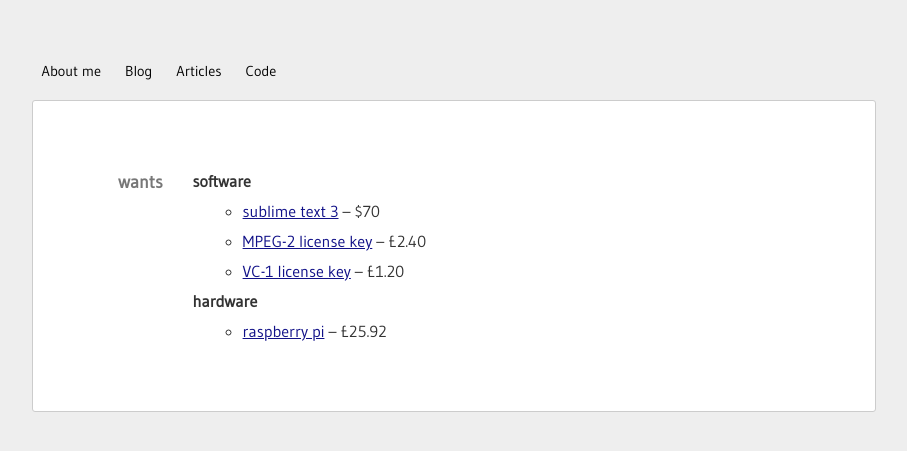
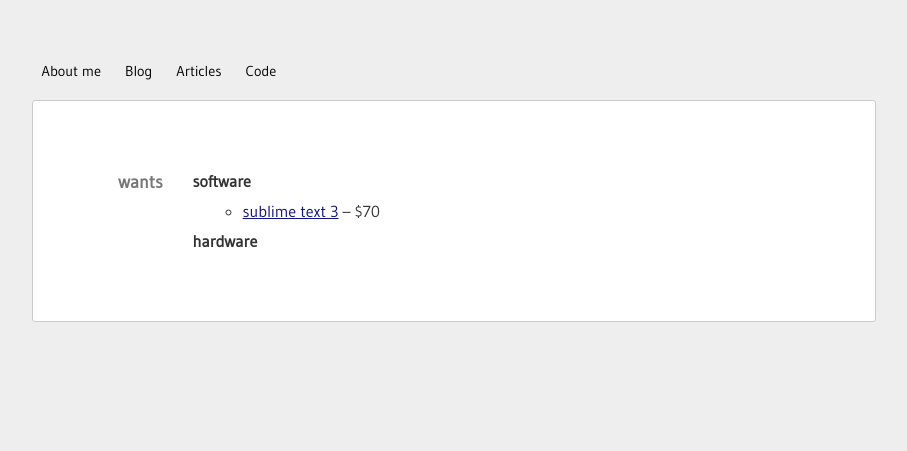
Before and after one commit to andsve/andsve.github.io, a Jekyll site: the page built from want.md, in a window 1280 px wide. Shown: the top 451 px of the page, without its empty margins (186-1093 px from the left). Built offline with Jekyll 4.4.1, drawn with Linux system fonts in a browser that asks for light colours; Markdown is read by kramdown in place of the engine named in the settings.

Commit message:
Update want.md

```diff
--- a/want.md
+++ b/want.md
@@ -6,7 +6,4 @@ curr: want
 * ### wants ###
   * **software**
     * [sublime text 3](https://www.sublimetext.com/buy) -- $70
-    * [MPEG-2 license key](http://www.raspberrypi.com/) -- £2.40
-    * [VC-1 license key](http://www.raspberrypi.com/) -- £1.20
   * **hardware**
-    * [raspberry pi](http://www.raspberrypi.org/) -- £25.92
```
